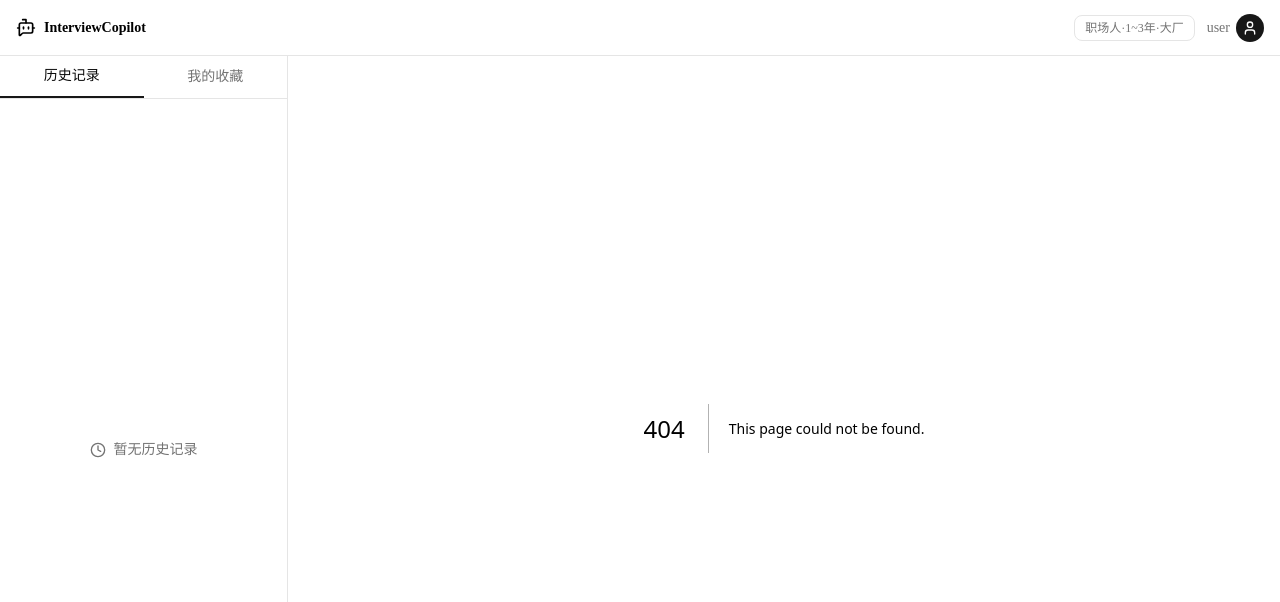
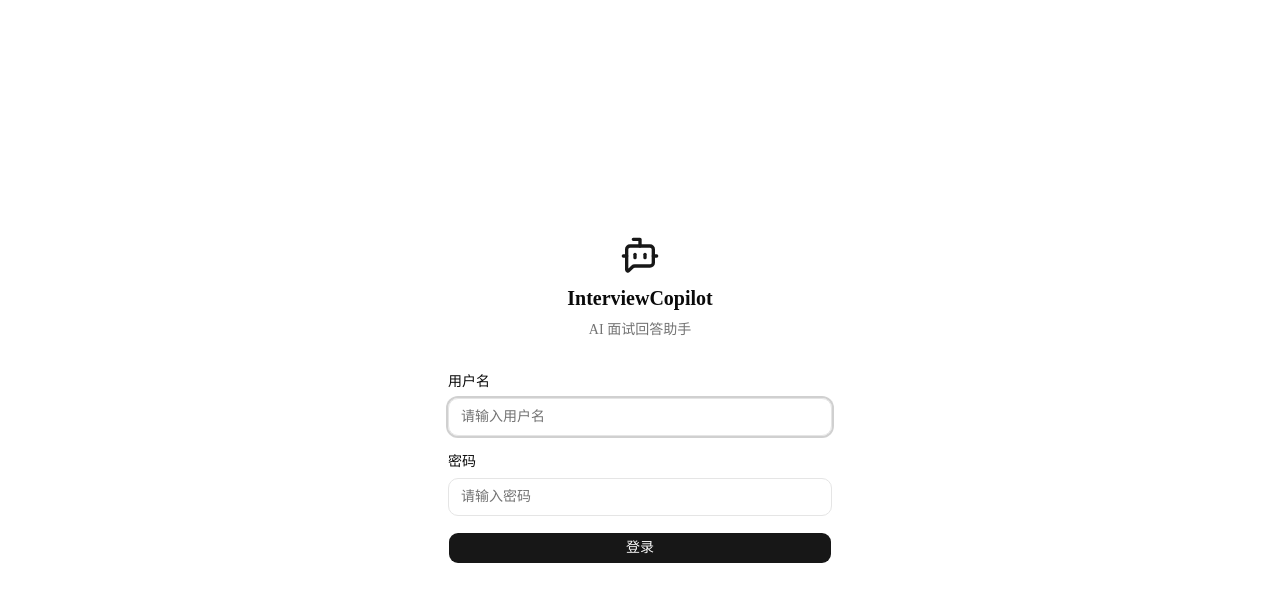
Before and after one commit to Chenqianyu29/interview-assistant, a Next.js app: page /login in a window 1280 px wide. Before the commit this address had no page. Shown: the top 602 px of the page. Built offline with nearby package versions, Linux system fonts and the light colour scheme.

Commit message:
login-init

```diff
--- /dev/null
+++ b/middleware.ts
@@ -0,0 +1,27 @@
+import { NextResponse } from "next/server";
+import type { NextRequest } from "next/server";
+
+const PUBLIC_PATHS = ["/login", "/api/"];
+
+export function middleware(request: NextRequest) {
+  const { pathname } = request.nextUrl;
+
+  if (PUBLIC_PATHS.some((p) => pathname.startsWith(p))) {
+    return NextResponse.next();
+  }
+
+  if (pathname.startsWith("/_next") || pathname.includes(".")) {
+    return NextResponse.next();
+  }
+
+  const token = request.cookies.get("auth-token")?.value;
+  if (!token) {
+    return NextResponse.redirect(new URL("/login", request.url));
+  }
+
+  return NextResponse.next();
+}
+
+export const config = {
+  matcher: ["/((?!_next/static|_next/image|favicon.ico).*)"],
+};
--- /dev/null
+++ b/src/app/api/auth/route.ts
@@ -0,0 +1,21 @@
+import { NextResponse } from "next/server";
+
+export async function POST(req: Request) {
+  const { username, password } = await req.json();
+
+  if (
+    username !== process.env.DEMO_USER ||
+    password !== process.env.DEMO_PASSWORD
+  ) {
+    return NextResponse.json({ error: "用户名或密码错误" }, { status: 401 });
+  }
+
+  const res = NextResponse.json({ user: username });
+  res.cookies.set("auth-token", username, {
+    httpOnly: true,
+    path: "/",
+    maxAge: 60 * 60 * 24 * 7,
+    sameSite: "lax",
+  });
+  return res;
+}
--- a/src/app/layout.tsx
+++ b/src/app/layout.tsx
@@ -1,8 +1,7 @@
 import type { Metadata } from "next";
 import { Geist, Geist_Mono } from "next/font/google";
 import "./globals.css";
-import { Header } from "@/components/layout/header";
-import { Sidebar } from "@/components/layout/sidebar";
+import { AppShell } from "@/components/layout/app-shell";
 
 const geistSans = Geist({
   variable: "--font-sans",
@@ -29,15 +28,7 @@ export default function RootLayout({
       <body
         className={`${geistSans.variable} ${geistMono.variable} antialiased`}
       >
-        <div className="flex h-screen flex-col">
-          <Header />
-          <div className="flex flex-1 overflow-hidden">
-            <Sidebar />
-            <main className="flex flex-1 flex-col overflow-hidden">
-              {children}
-            </main>
-          </div>
-        </div>
+        <AppShell>{children}</AppShell>
       </body>
     </html>
   );
--- /dev/null
+++ b/src/app/login/page.tsx
@@ -0,0 +1,83 @@
+"use client";
+
+import { useState } from "react";
+import { useRouter } from "next/navigation";
+import { useAuthStore } from "@/stores/auth";
+import { Button } from "@/components/ui/button";
+import { BotMessageSquare, Loader2 } from "lucide-react";
+
+export default function LoginPage() {
+  const router = useRouter();
+  const login = useAuthStore((s) => s.login);
+
+  const [username, setUsername] = useState("");
+  const [password, setPassword] = useState("");
+  const [error, setError] = useState("");
+  const [loading, setLoading] = useState(false);
+
+  const handleSubmit = async (e: React.FormEvent) => {
+    e.preventDefault();
+    if (!username.trim() || !password.trim()) {
+      setError("请输入用户名和密码");
+      return;
+    }
+
+    setError("");
+    setLoading(true);
+
+    const ok = await login(username, password);
+    setLoading(false);
+
+    if (ok) {
+      router.replace("/");
+    } else {
+      setError("用户名或密码错误");
+    }
+  };
+
+  return (
+    <div className="flex min-h-screen items-center justify-center bg-background px-4">
+      <div className="w-full max-w-sm">
+        <div className="mb-8 flex flex-col items-center gap-2">
+          <BotMessageSquare className="h-10 w-10 text-primary" />
+          <h1 className="text-xl font-semibold">InterviewCopilot</h1>
+          <p className="text-sm text-muted-foreground">AI 面试回答助手</p>
+        </div>
+
+        <form onSubmit={handleSubmit} className="space-y-4">
+          <div>
+            <label className="mb-1.5 block text-sm font-medium">用户名</label>
+            <input
+              type="text"
+              value={username}
+              onChange={(e) => setUsername(e.target.value)}
+              className="w-full rounded-lg border bg-transparent px-3 py-2 text-sm placeholder:text-muted-foreground focus:outline-none focus:ring-2 focus:ring-ring/50"
+              placeholder="请输入用户名"
+              autoFocus
+            />
+          </div>
+
+          <div>
+            <label className="mb-1.5 block text-sm font-medium">密码</label>
+            <input
+              type="password"
+              value={password}
+              onChange={(e) => setPassword(e.target.value)}
+              className="w-full rounded-lg border bg-transparent px-3 py-2 text-sm placeholder:text-muted-foreground focus:outline-none focus:ring-2 focus:ring-ring/50"
+              placeholder="请输入密码"
+            />
+          </div>
+
+          {error && (
+            <p className="text-sm text-destructive">{error}</p>
+          )}
+
+          <Button type="submit" className="w-full" disabled={loading}>
+            {loading && <Loader2 className="h-4 w-4 animate-spin" />}
+            登录
+          </Button>
+        </form>
+      </div>
+    </div>
+  );
+}
--- /dev/null
+++ b/src/components/layout/app-shell.tsx
@@ -0,0 +1,27 @@
+"use client";
+
+import { usePathname } from "next/navigation";
+import { Header } from "./header";
+import { Sidebar } from "./sidebar";
+
+const BARE_ROUTES = ["/login"];
+
+export function AppShell({ children }: { children: React.ReactNode }) {
+  const pathname = usePathname();
+
+  if (BARE_ROUTES.includes(pathname)) {
+    return <>{children}</>;
+  }
+
+  return (
+    <div className="flex h-screen flex-col">
+      <Header />
+      <div className="flex flex-1 overflow-hidden">
+        <Sidebar />
+        <main className="flex flex-1 flex-col overflow-hidden">
+          {children}
+        </main>
+      </div>
+    </div>
+  );
+}
--- a/src/components/layout/header.tsx
+++ b/src/components/layout/header.tsx
@@ -1,11 +1,12 @@
 "use client";
 
 import Link from "next/link";
-import { usePathname } from "next/navigation";
+import { usePathname, useRouter } from "next/navigation";
 import { cn } from "@/lib/utils";
-import { BotMessageSquare, User } from "lucide-react";
+import { BotMessageSquare, LogOut, User } from "lucide-react";
 import { Popover } from "@base-ui/react/popover";
 import { useRoleStore } from "@/stores/role";
+import { useAuthStore } from "@/stores/auth";
 import { formatRole } from "@/types/role";
 import { RoleSelectorPanel } from "@/components/role-selector";
 
@@ -15,9 +16,17 @@ const navItems = [
 ];
 
 export function Header() {
+  const router = useRouter();
   const pathname = usePathname();
   const globalRole = useRoleStore((s) => s.globalRole);
   const setGlobalRole = useRoleStore((s) => s.setGlobalRole);
+  const user = useAuthStore((s) => s.user);
+  const logout = useAuthStore((s) => s.logout);
+
+  const handleLogout = () => {
+    logout();
+    router.push("/login");
+  };
 
   return (
     <header className="flex h-14 shrink-0 items-center justify-between border-b px-4">
@@ -75,10 +84,17 @@ export function Header() {
         </Popover.Root>
 
         <div className="flex items-center gap-1.5 text-sm">
-          <span className="text-muted-foreground">user</span>
+          <span className="text-muted-foreground">{user ?? "user"}</span>
           <div className="flex h-7 w-7 items-center justify-center rounded-full bg-primary text-primary-foreground">
             <User className="h-4 w-4" />
           </div>
+          <button
+            onClick={handleLogout}
+            className="rounded-md p-1.5 text-muted-foreground transition-colors hover:bg-accent hover:text-foreground"
+            title="退出登录"
+          >
+            <LogOut className="h-4 w-4" />
+          </button>
         </div>
       </div>
     </header>
--- /dev/null
+++ b/src/stores/auth.ts
@@ -0,0 +1,37 @@
+import { create } from "zustand";
+import { persist } from "zustand/middleware";
+
+interface AuthState {
+  user: string | null;
+  isAuthenticated: boolean;
+  login: (username: string, password: string) => Promise<boolean>;
+  logout: () => void;
+}
+
+export const useAuthStore = create<AuthState>()(
+  persist(
+    (set) => ({
+      user: null,
+      isAuthenticated: false,
+
+      login: async (username, password) => {
+        const res = await fetch("/api/auth", {
+          method: "POST",
+          headers: { "Content-Type": "application/json" },
+          body: JSON.stringify({ username, password }),
+        });
+        if (!res.ok) return false;
+        const { user } = await res.json();
+        set({ user, isAuthenticated: true });
+        return true;
+      },
+
+      logout: () => {
+        document.cookie =
+          "auth-token=; path=/; expires=Thu, 01 Jan 1970 00:00:00 GMT";
+        set({ user: null, isAuthenticated: false });
+      },
+    }),
+    { name: "interview-copilot-auth" },
+  ),
+);
```
